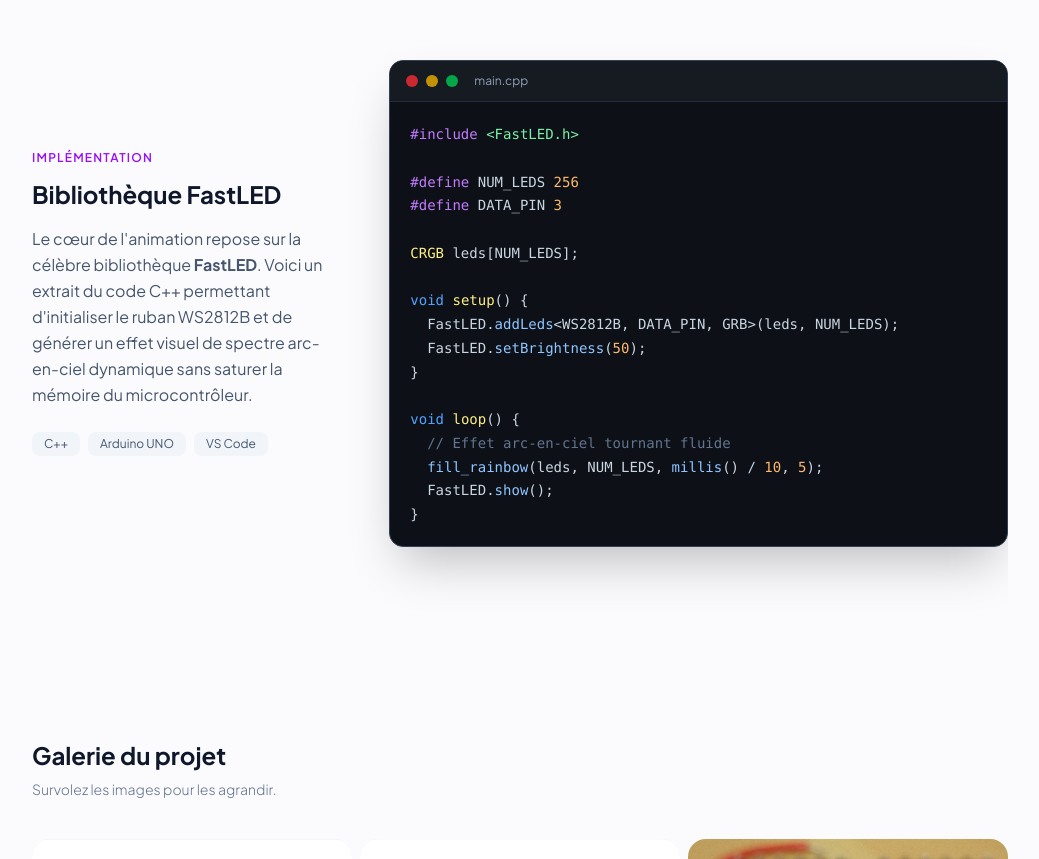
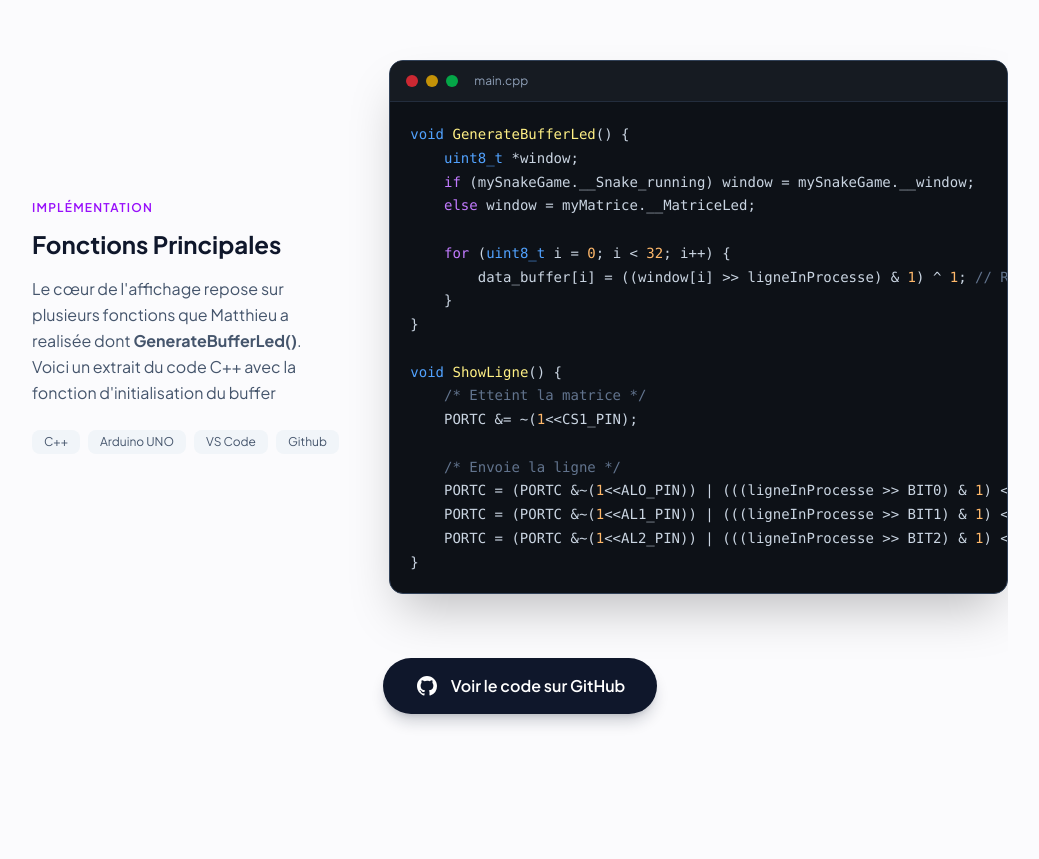
Before and after one commit to c-pili/c-pili.github.io, a Next.js app: page /projets/matrice-led in a window 1280 px wide. Shown: the part 2600-3459 px from the top of the page, without its empty margins (120-1159 px from the left). Built offline with nearby package versions, Linux system fonts and the light colour scheme.

Commit message:
New BlockCode Matrice

```diff
--- a/app/projets/cellule-festo/page.tsx
+++ b/app/projets/cellule-festo/page.tsx
@@ -73,7 +73,7 @@ export default function CelluleFestoPage() {
     {
       title: "Passage en Sémaphore",
       description:
-        "Traduction de la modélisation en langage automate (Ladder/ST) pour piloter l'Automate Programmable Industriel (API). Intégration en temps réel des retours d'information des capteurs inductifs et optiques.",
+        "Optimisation et passage au dernier cahier des charges. Traduction du graphes actuel en graphe a sémaphore. Davantage utile lorsque nous avons plusieur pieces en simultanées sur la machine avec des couleurs/materiaux differents, cela permet d'avoir un visuel direct avec le logiciel",
       content: (
         <img
           src="/IMG_Cellule-3.png"
--- a/app/projets/matrice-led/page.tsx
+++ b/app/projets/matrice-led/page.tsx
@@ -54,7 +54,6 @@ export default function MatriceLedPage() {
         "Ce projet utilise un Arduino UNO pour le traitement des données, Ensuite, la commande est realisée par les modules 74HC238 et 74HC4094 pour piloter la matrice LED de 8x32. De plus un TinyRTC en entree de l'arduino communique l'heure en I2C",
       content: (
         <img
-          // Remplacez cette URL par votre propre image, ex: "/IMG_Altium.jpg"
           src="/IMG_Matrice-1.png"
           alt="Routage Altium"
           className="h-full w-full object-cover"
@@ -67,7 +66,6 @@ export default function MatriceLedPage() {
         "Un registre a décalage est un système séquentiel qui permet d’enregistrer des bits et lorsqu’un nouveau arrive, il les décale de 1bits. Ça permet de déplacer bit a bit de la donnée dans un circuit numérique grâce à un ensemble de bascule synchrone. Les registres à décalage peuvent facilement être câblés en série tant qu’ils sont sur la même cadence.  La cadence de basculement est rythmée par un signal d’horloge",
       content: (
         <img
-          // Remplacez cette URL par votre propre image, ex: "/IMG_ESP32.jpg"
           src="/IMG_Matrice-2.png"
           alt="ESP32"
           className="h-full w-full object-cover"
@@ -80,7 +78,6 @@ export default function MatriceLedPage() {
         "Le module TinyRTC Comprend un DS1307 (Horloge temps réel (RTC) avec interface I2C), 24C32 (EEPROM 32kBits (non utilisé dans le Snake). Il est alimenté par une pile, ce qui permet de conserver l’heure même lorsque la carte Arduino n’est pas alimentée. Cela évite de devoir ressaisir l’heure à chaque fois que on rallume le système",
       content: (
         <img
-          // Remplacez cette URL par votre propre image, ex: "/IMG_Altium.jpg"
           src="/IMG_Matrice-3.png"
           alt="Routage Altium"
           className="h-full w-full object-cover"
@@ -199,14 +196,15 @@ export default function MatriceLedPage() {
               <span className="text-xs font-mono uppercase tracking-widest text-purple-600 font-semibold block mb-3">
                 Implémentation
               </span>
-              <h2 className="text-2xl font-bold text-slate-900 mb-4">Bibliothèque FastLED</h2>
+              <h2 className="text-2xl font-bold text-slate-900 mb-4">Fonctions Principales</h2>
               <p className="text-slate-600 leading-relaxed mb-6">
-                Le cœur de l'animation repose sur la célèbre bibliothèque <strong>FastLED</strong>. Voici un extrait du code C++ permettant d'initialiser le ruban WS2812B et de générer un effet visuel de spectre arc-en-ciel dynamique sans saturer la mémoire du microcontrôleur.
+                Le cœur de l'affichage repose sur plusieurs fonctions que Matthieu a realisée dont <strong>GenerateBufferLed()</strong>. Voici un extrait du code C++ avec la fonction d'initialisation du buffer
               </p>
               <div className="flex gap-2">
                 <span className="px-3 py-1 bg-slate-100 text-slate-600 rounded-md text-xs font-mono">C++</span>
                 <span className="px-3 py-1 bg-slate-100 text-slate-600 rounded-md text-xs font-mono">Arduino UNO</span>
                 <span className="px-3 py-1 bg-slate-100 text-slate-600 rounded-md text-xs font-mono">VS Code</span>
+                <span className="px-3 py-1 bg-slate-100 text-slate-600 rounded-md text-xs font-mono">Github</span>
               </div>
             </motion.div>
 
@@ -232,24 +230,53 @@ export default function MatriceLedPage() {
               <div className="p-5 overflow-x-auto">
                 <pre className="text-sm font-mono leading-relaxed text-slate-300">
                   <code>
-<span className="text-purple-400">#include</span> <span className="text-green-300">&lt;FastLED.h&gt;</span><br/><br/>
-<span className="text-purple-400">#define</span> NUM_LEDS <span className="text-orange-300">256</span><br/>
-<span className="text-purple-400">#define</span> DATA_PIN <span className="text-orange-300">3</span><br/><br/>
-<span className="text-yellow-200">CRGB</span> leds[NUM_LEDS];<br/><br/>
-<span className="text-blue-400">void</span> <span className="text-yellow-200">setup</span>() {'{'}<br/>
-{'  '}FastLED.<span className="text-blue-300">addLeds</span>&lt;WS2812B, DATA_PIN, GRB&gt;(leds, NUM_LEDS);<br/>
-{'  '}FastLED.<span className="text-blue-300">setBrightness</span>(<span className="text-orange-300">50</span>);<br/>
-{'}'}<br/><br/>
-<span className="text-blue-400">void</span> <span className="text-yellow-200">loop</span>() {'{'}<br/>
-{'  '}<span className="text-slate-500">// Effet arc-en-ciel tournant fluide</span><br/>
-{'  '}<span className="text-blue-300">fill_rainbow</span>(leds, NUM_LEDS, <span className="text-blue-300">millis</span>() / <span className="text-orange-300">10</span>, <span className="text-orange-300">5</span>);<br/>
-{'  '}FastLED.<span className="text-blue-300">show</span>();<br/>
+<span className="text-blue-400">void</span> <span className="text-yellow-200">GenerateBufferLed</span>() {'{\n'}
+{'    '}<span className="text-blue-400">uint8_t</span> *window;{'\n'}
+{'    '}<span className="text-purple-400">if</span> (mySnakeGame.__Snake_running) window = mySnakeGame.__window;{'\n'}
+{'    '}<span className="text-purple-400">else</span> window = myMatrice.__MatriceLed;{'\n\n'}
+{'    '}<span className="text-purple-400">for</span> (<span className="text-blue-400">uint8_t</span> i = <span className="text-orange-300">0</span>; i &lt; <span className="text-orange-300">32</span>; i++) {'{\n'}
+{'        '}data_buffer[i] = ((window[i] &gt;&gt; ligneInProcesse) &amp; <span className="text-orange-300">1</span>) ^ <span className="text-orange-300">1</span>; <span className="text-slate-500">// Recupere le bit et l'inverse</span>{'\n'}
+{'    }'}{'\n'}
+{'}'}{'\n\n'}
+<span className="text-blue-400">void</span> <span className="text-yellow-200">ShowLigne</span>() {'{\n'}
+{'    '}<span className="text-slate-500">/* Etteint la matrice */</span>{'\n'}
+{'    '}PORTC &amp;= ~(<span className="text-orange-300">1</span>&lt;&lt;CS1_PIN);{'\n\n'}
+{'    '}<span className="text-slate-500">/* Envoie la ligne */</span>{'\n'}
+{'    '}PORTC = (PORTC &amp;~(<span className="text-orange-300">1</span>&lt;&lt;ALO_PIN)) | (((ligneInProcesse &gt;&gt; BIT0) &amp; <span className="text-orange-300">1</span>) &lt;&lt; ALO_PIN);{'\n'}
+{'    '}PORTC = (PORTC &amp;~(<span className="text-orange-300">1</span>&lt;&lt;AL1_PIN)) | (((ligneInProcesse &gt;&gt; BIT1) &amp; <span className="text-orange-300">1</span>) &lt;&lt; AL1_PIN);{'\n'}
+{'    '}PORTC = (PORTC &amp;~(<span className="text-orange-300">1</span>&lt;&lt;AL2_PIN)) | (((ligneInProcesse &gt;&gt; BIT2) &amp; <span className="text-orange-300">1</span>) &lt;&lt; AL2_PIN);{'\n'}
 {'}'}
                   </code>
                 </pre>
               </div>
             </motion.div>
           </div>
+
+          {/* Bouton d'accès au GitHub */}
+          <motion.div
+            initial={{ opacity: 0, y: 20 }}
+            whileInView={{ opacity: 1, y: 0 }}
+            viewport={{ once: true, margin: "-50px" }}
+            transition={{ duration: 0.6, delay: 0.3 }}
+            className="mt-16 flex justify-center"
+          >
+            <Link
+              href="https://github.com" // Remplacez avec votre lien de dépôt Github
+              target="_blank"
+              rel="noopener noreferrer"
+            >
+              <motion.button
+                whileHover={{ scale: 1.05, backgroundColor: "#1e293b" }}
+                whileTap={{ scale: 0.95 }}
+                className="flex items-center gap-3 px-8 py-4 bg-slate-900 text-white rounded-full font-semibold shadow-lg shadow-slate-900/20 transition-colors"
+              >
+                <svg className="w-6 h-6" fill="currentColor" viewBox="0 0 24 24" aria-hidden="true">
+                  <path fillRule="evenodd" d="M12 2C6.477 2 2 6.484 2 12.017c0 4.425 2.865 8.18 6.839 9.504.5.092.682-.217.682-.483 0-.237-.008-.868-.013-1.703-2.782.605-3.369-1.343-3.369-1.343-.454-1.158-1.11-1.466-1.11-1.466-.908-.62.069-.608.069-.608 1.003.07 1.531 1.032 1.531 1.032.892 1.53 2.341 1.088 2.91.832.092-.647.35-1.088.636-1.338-2.22-.253-4.555-1.113-4.555-4.951 0-1.093.39-1.988 1.029-2.688-.103-.253-.446-1.272.098-2.65 0 0 .84-.27 2.75 1.026A9.564 9.564 0 0112 6.844c.85.004 1.705.115 2.504.337 1.909-1.296 2.747-1.027 2.747-1.027.546 1.379.202 2.398.1 2.651.64.7 1.028 1.595 1.028 2.688 0 3.848-2.339 4.695-4.566 4.943.359.309.678.92.678 1.855 0 1.338-.012 2.419-.012 2.747 0 .268.18.58.688.482A10.019 10.019 0 0022 12.017C22 6.484 17.522 2 12 2z" clipRule="evenodd" />
+                </svg>
+                Voir le code sur GitHub
+              </motion.button>
+            </Link>
+          </motion.div>
         </div>
 
         {/* 5. Accordion Gallery à la fin */}
```
